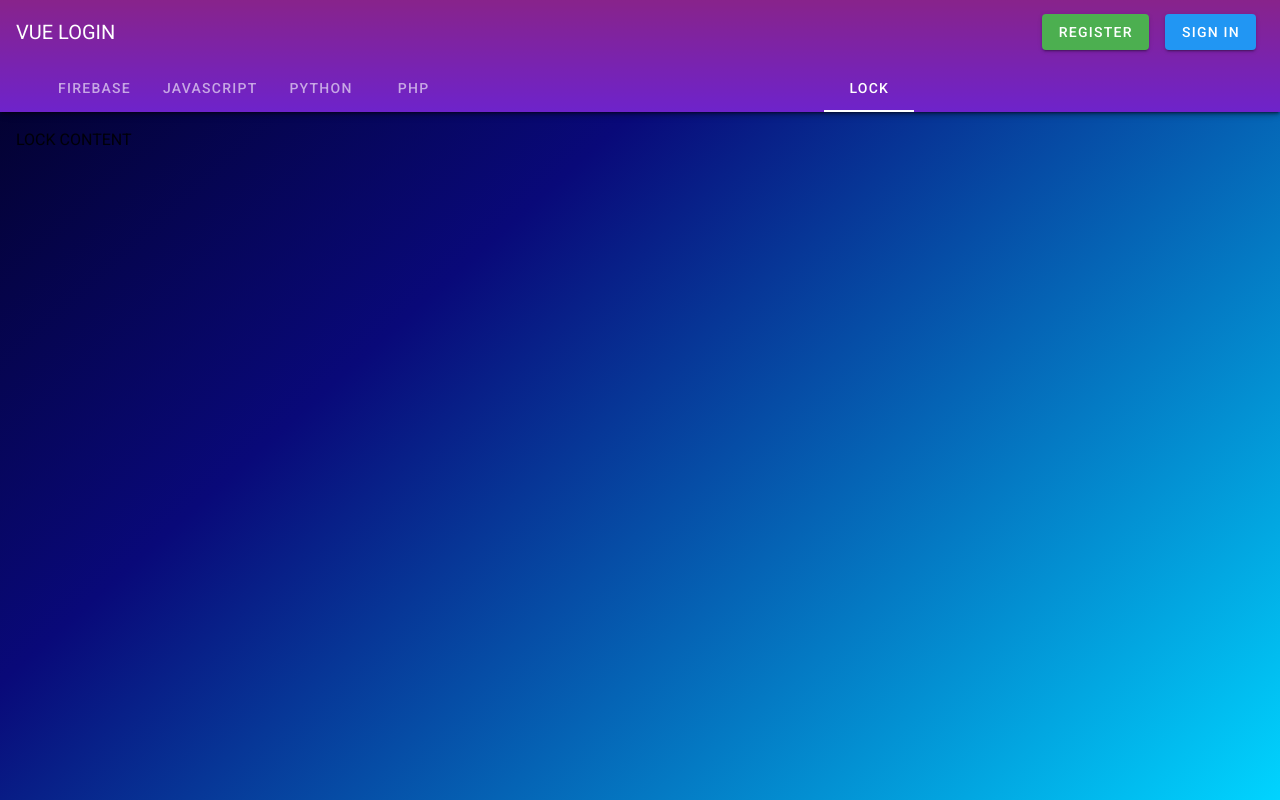
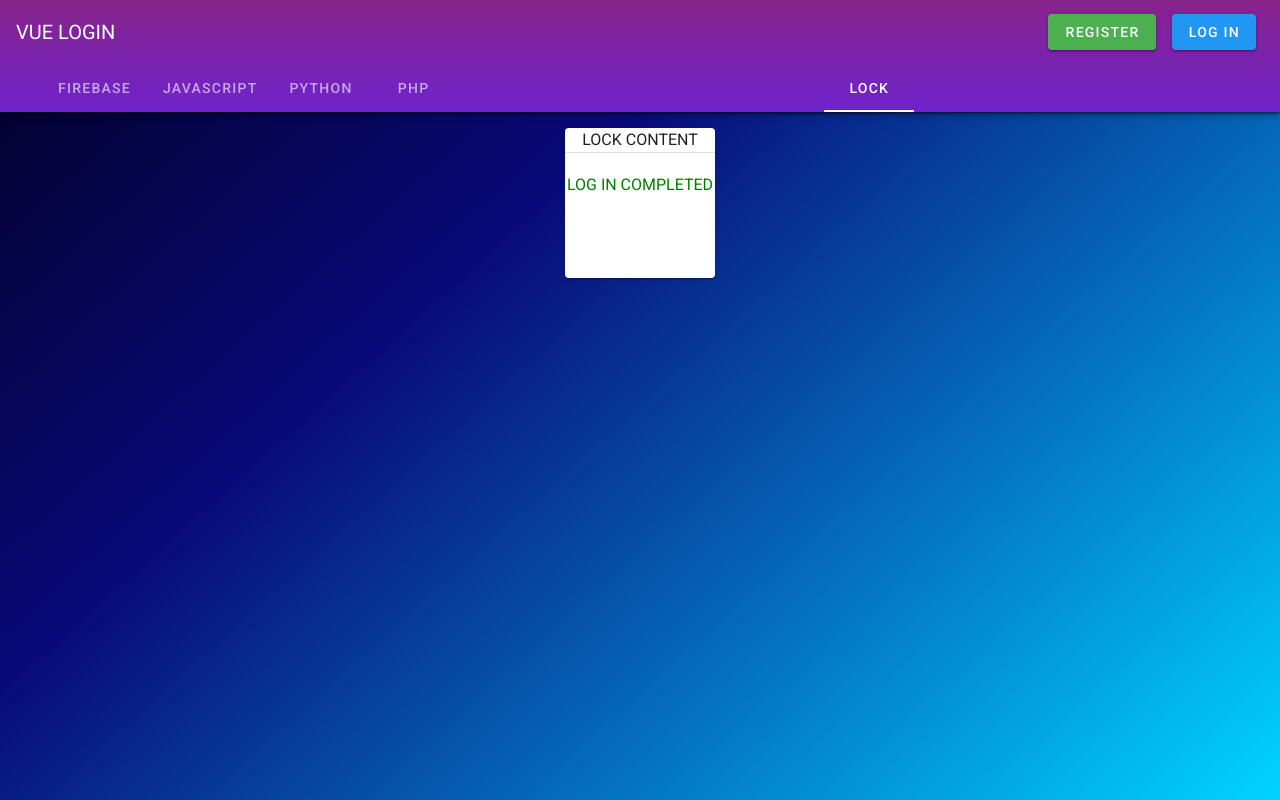
Before and after one commit to angelzarza/vue-apirest, a Vue app: page /lock in a window 1280 px wide. Built offline with nearby package versions, Linux system fonts and the light colour scheme; no server answers; sample sign-in values are in the browser's storage.

Commit message:
Firebase OK

```diff
--- a/src/components/login/Appbar.vue
+++ b/src/components/login/Appbar.vue
@@ -10,8 +10,28 @@
       </div>
 
       <div class="mx-2">
-        <v-btn color="blue" to="/">SIGN IN</v-btn>
+        <v-btn color="blue" to="/">LOG IN</v-btn>
       </div>
+
+      <v-tooltip bottom>
+        <template v-slot:activator="{ on, attrs }" v-if="user">
+          <div class="mx-2">
+            <v-btn
+              color="black"
+              fab
+              small
+              dark
+              v-bind="attrs"
+              v-on="on"
+              @click.prevent="logout"
+              ><v-icon icon="mdi-exit-to-app" color="white"
+                >mdi-exit-to-app</v-icon
+              ></v-btn
+            >
+          </div>
+        </template>
+        <span>Sign off</span>
+      </v-tooltip>
 
       <template v-slot:extension>
         <v-tabs align-with-title>
@@ -29,8 +49,36 @@
 </template>
 
 <script>
+import firebase from "firebase/compat/app";
+
 export default {
   name: "Appbar",
+  data() {
+    return {
+      user: null,
+    };
+  },
+  methods: {
+    // Metodo que cierra sesión de usuario
+    logout() {
+      firebase
+        .auth()
+        .signOut()
+        .then(() => {
+          this.$router.push({ name: "Firebase" });
+        });
+    },
+  },
+  created() {
+    // Comprueba el estado de Auth para despues saber si mostrar o no el botón de sign off
+    firebase.auth().onAuthStateChanged((user) => {
+      if (user) {
+        this.user = user;
+      } else {
+        this.user = null;
+      }
+    });
+  },
 };
 </script>
 
--- a/src/components/login/Loginform.vue
+++ b/src/components/login/Loginform.vue
@@ -55,7 +55,7 @@
 
           <div>
             <v-btn class="mx-2" color="blue" type="submit" :disabled="invalid"
-              >SIGN IN</v-btn
+              >LOG IN</v-btn
             >
             <v-btn class="mx-2" color="green" to="/register">REGISTER</v-btn>
           </div>
@@ -72,6 +72,7 @@
 import firebase from "firebase/compat/app";
 import "@/firebase/init";
 
+// Reglas de validación multiples para el formulario importadas de Vee
 import { required, email, min, confirmed } from "vee-validate/dist/rules";
 import {
   extend,
@@ -118,6 +119,8 @@ export default {
   }),
 
   methods: {
+    // Enviamos el formulario comprobando las reglas de validación y verificando que
+    // exista el usuario en la db.
     submit() {
       this.$refs.observer.validate();
       this.error = "";
--- a/src/components/login/Registerform.vue
+++ b/src/components/login/Registerform.vue
@@ -68,6 +68,7 @@
 import firebase from "firebase/compat/app";
 import "@/firebase/init";
 
+// Reglas de validación multiples para el formulario importadas de Vee
 import { required, email, min, confirmed } from "vee-validate/dist/rules";
 import {
   extend,
@@ -114,6 +115,8 @@ export default {
   }),
 
   methods: {
+    // Enviamos el formulario comprobando las reglas de validación y verificando que
+    // se creo el usuario en la db.
     submit() {
       this.$refs.observer.validate();
       this.error = "";
--- a/src/firebase/init.js
+++ b/src/firebase/init.js
@@ -2,6 +2,7 @@ import firebase from "firebase/compat/app";
 import "firebase/compat/auth";
 import "firebase/compat/firestore";
 
+// Configuración por defecto que proporciona firebase(No tocar)
 const firebaseConfig = {
   apiKey: "AIzaSyD7pkF6wZ87_AjMzFdwBqhLlTuJ7Nli8CQ",
   authDomain: "vue-apirest-a0500.firebaseapp.com",
--- a/src/main.js
+++ b/src/main.js
@@ -7,11 +7,12 @@ import firebase from "firebase/compat/app";
 
 Vue.config.productionTip = false;
 
+// Comprobamos y creamos una sola instancia para el componente
 let app = null;
 
 firebase.auth().onAuthStateChanged(() => {
   if (!app) {
-    new Vue({
+    app = new Vue({
       router,
       store,
       vuetify,
--- a/src/router/index.js
+++ b/src/router/index.js
@@ -38,6 +38,7 @@ const router = new VueRouter({
   routes,
 });
 
+// Comprobación para que no nos cree multiples usuarios.
 router.beforeEach((to, from, next) => {
   if (to.matched.some((ruta) => ruta.meta.requiresAuth)) {
     const user = firebase.auth().currentUser;
--- a/src/views/Lock.vue
+++ b/src/views/Lock.vue
@@ -1,5 +1,9 @@
 <template>
-  <div>LOCK CONTENT</div>
+  <v-card id="card"
+    ><div>LOCK CONTENT</div>
+    <v-divider></v-divider>
+    <div class="my-5" style="color: green">LOG IN COMPLETED</div></v-card
+  >
 </template>
 
 <script>
@@ -8,3 +12,14 @@ export default {
   data: () => ({}),
 };
 </script>
+
+<style scoped>
+#card {
+  position: relative;
+  text-align: center;
+  width: 150px;
+  height: 150px;
+  margin: 0 auto;
+  float: center;
+}
+</style>
```
Also changed, not shown: 1 other file (tests, documents, lock files or other folders).
